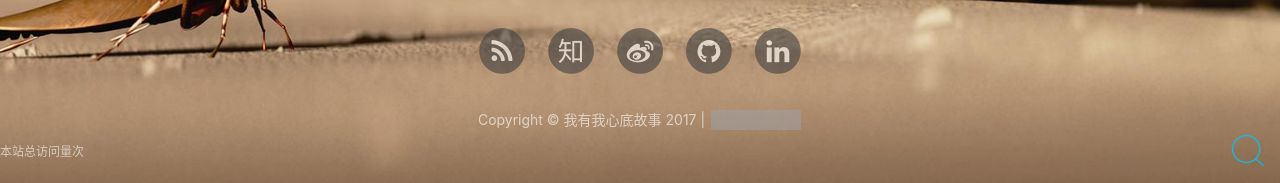
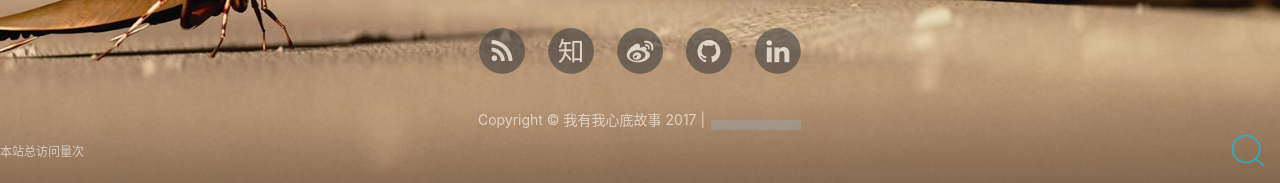
Before and after one commit to Tomy-Lee/Tomy-Lee.github.io, a Jekyll site: the page built from offline.html, in a window 1280 px wide. Shown: the part 714-897 px from the top of the page. Built offline with Jekyll 4.4.1, drawn with Linux system fonts in a browser that asks for light colours; nearby versions of some CDN libraries; comment, search, counter and statistics services are not loaded; grey boxes are pictures that could not be loaded.

Commit message:
Update footer.html

```diff
--- a/_includes/footer.html
+++ b/_includes/footer.html
@@ -97,7 +97,7 @@
                    |
             <iframe
                 style="margin-left: 2px; margin-bottom:-5px;"
-                frameborder="0" scrolling="0" width="91px" height="20px"
+                frameborder="0" scrolling="0" width="91px" height="10px"
                 src="https://ghbtns.com/github-btn.html?user=Tomy-Lee&repo=Tomy-Lee.github.io&type=star&count=true" >
             </iframe>
                 </p>
```
